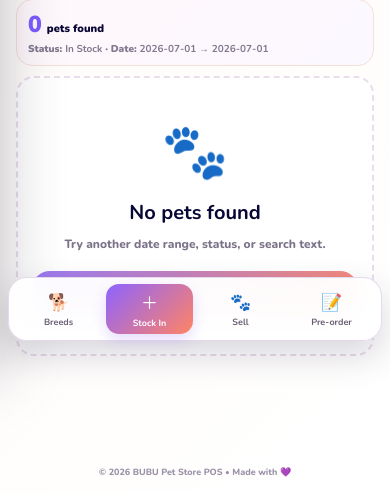
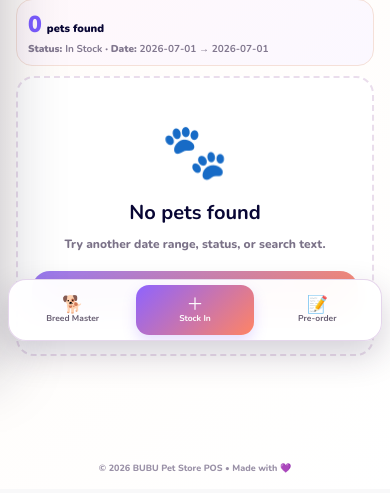
Before and after one commit to tanshychiev/bubu-system, a Django app: page /pets/ in a window 390 px wide. Shown: the part 601-1094 px from the top of the page. Run offline with Django 5.2, Linux system fonts and the light colour scheme; a user stored in the database is signed in; data comes from the database, SQL or seed files in the repository.

Commit message:
Fix pet mobile navbar and breed list navigation

```diff
--- a/templates/pets/pet_list.html
+++ b/templates/pets/pet_list.html
@@ -277,20 +277,18 @@
 
 
 <!-- MOBILE QUICK ACTIONS -->
-<nav class="mobile-pet-dock" aria-label="Pet quick actions">
-    <a href="{% url 'pet_breed_list' %}">
+<nav class="mobile-pet-dock" id="mobilePetDock" aria-label="Pet quick actions">
+    <a href="{% url 'pet_breed_list' %}" class="dock-link">
         <span>🐕</span>
-        <b>Breeds</b>
+        <b>Breed Master</b>
     </a>
-    <a href="{% url 'pet_create' %}" class="dock-primary">
+
+    <a href="{% url 'pet_create' %}" class="dock-link dock-primary">
         <span>＋</span>
         <b>Stock In</b>
     </a>
-    <a href="{% url 'pet_available_for_sale' %}">
-        <span>🐾</span>
-        <b>Sell</b>
-    </a>
-    <a href="{% url 'pet_sale_create' %}">
+
+    <a href="{% url 'pet_sale_create' %}" class="dock-link">
         <span>📝</span>
         <b>Pre-order</b>
     </a>
@@ -562,7 +560,7 @@ a{
 
 .summary-grid{
     display:grid;
-    grid-template-columns:repeat(4,1fr);
+    grid-template-columns:repeat(3,1fr);
     gap:14px;
     margin-bottom:20px;
 }
@@ -1827,6 +1825,86 @@ a{
     }
 }
 
+
+
+/* =========================================================
+   PET STOCK MOBILE DOCK FIX
+   Mounted directly under <body> by JavaScript so transformed
+   page wrappers cannot pull it into the middle while scrolling.
+========================================================= */
+@media(max-width:700px){
+    .pets-page{
+        padding-bottom:88px!important;
+    }
+
+    body > .mobile-pet-dock{
+        position:fixed!important;
+        left:8px!important;
+        right:8px!important;
+        top:auto!important;
+        bottom:max(8px,env(safe-area-inset-bottom))!important;
+        z-index:2147483000!important;
+        width:auto!important;
+        height:62px!important;
+        margin:0!important;
+        padding:5px!important;
+        display:grid!important;
+        grid-template-columns:repeat(3,minmax(0,1fr))!important;
+        gap:5px!important;
+        border:1px solid rgba(228,213,236,.96)!important;
+        border-radius:18px!important;
+        background:rgba(255,255,255,.97)!important;
+        box-shadow:0 14px 34px rgba(39,27,61,.20)!important;
+        backdrop-filter:blur(16px)!important;
+        -webkit-backdrop-filter:blur(16px)!important;
+        transform:none!important;
+        translate:none!important;
+        contain:layout style paint!important;
+        isolation:isolate!important;
+    }
+
+    body > .mobile-pet-dock a{
+        min-width:0!important;
+        min-height:50px!important;
+        padding:4px 5px!important;
+        display:flex!important;
+        flex-direction:column!important;
+        align-items:center!important;
+        justify-content:center!important;
+        gap:1px!important;
+        border-radius:13px!important;
+        color:#675d72!important;
+        background:transparent!important;
+        font-size:17px!important;
+        line-height:1!important;
+        -webkit-tap-highlight-color:transparent!important;
+        touch-action:manipulation!important;
+    }
+
+    body > .mobile-pet-dock a b{
+        width:100%!important;
+        overflow:hidden!important;
+        color:inherit!important;
+        font-size:8.5px!important;
+        line-height:1.15!important;
+        text-align:center!important;
+        text-overflow:ellipsis!important;
+        white-space:nowrap!important;
+    }
+
+    body > .mobile-pet-dock .dock-primary{
+        color:white!important;
+        background:linear-gradient(135deg,#8e63ff,#ff8464)!important;
+        box-shadow:0 6px 14px rgba(142,99,255,.22)!important;
+    }
+}
+
+@media(min-width:701px){
+    body > .mobile-pet-dock{
+        display:none!important;
+    }
+}
+
 </style>
 
 <script>
@@ -2082,6 +2160,33 @@ document.addEventListener("DOMContentLoaded", function(){
     renderCalendar();
 });
 
+
+
+function mountMobilePetDockToViewport(){
+    const dock = document.getElementById("mobilePetDock");
+
+    if(!dock){
+        return;
+    }
+
+    /*
+     * Move the dock outside any transformed app/content wrapper.
+     * This keeps position:fixed attached to the actual phone viewport.
+     */
+    if(dock.parentElement !== document.body){
+        document.body.appendChild(dock);
+    }
+}
+
+document.addEventListener("DOMContentLoaded", mountMobilePetDockToViewport);
+window.addEventListener("pageshow", mountMobilePetDockToViewport);
+window.addEventListener("resize", mountMobilePetDockToViewport);
+
+if(window.visualViewport){
+    window.visualViewport.addEventListener("resize", mountMobilePetDockToViewport);
+    window.visualViewport.addEventListener("scroll", mountMobilePetDockToViewport);
+}
+
 </script>
 
 {% endblock %}
```
Also changed, not shown: templates/pets/pet_breed_form.html (+68 -3 lines).
